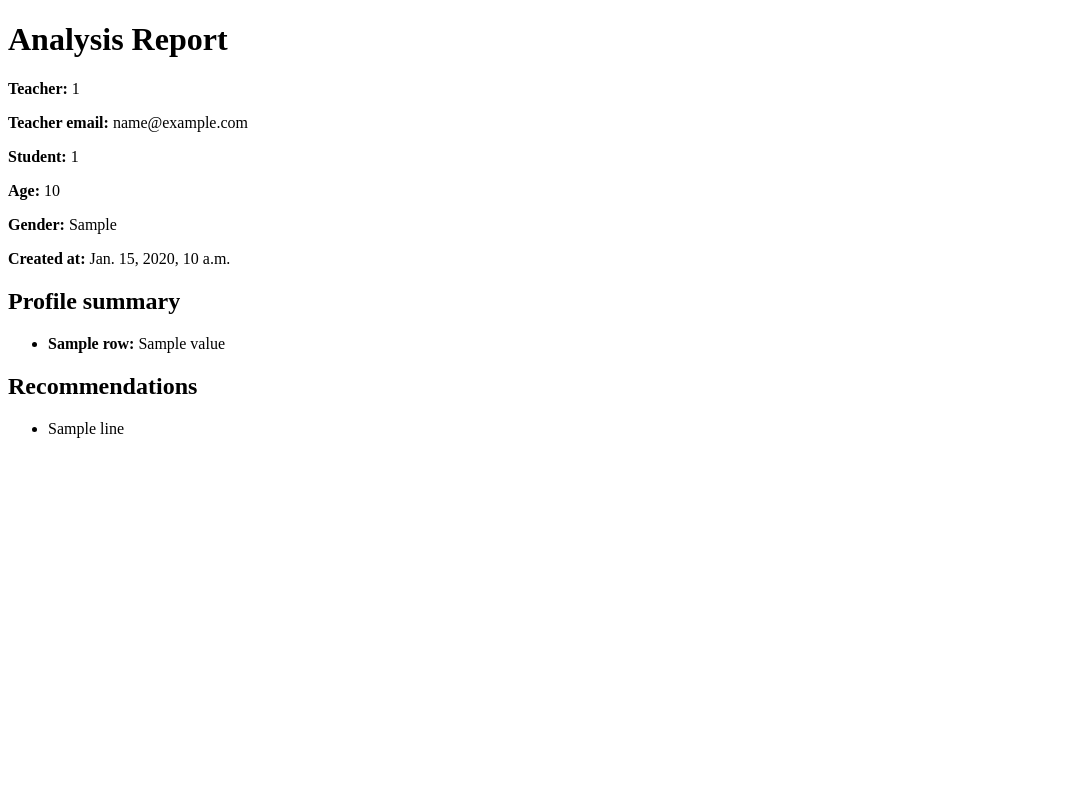
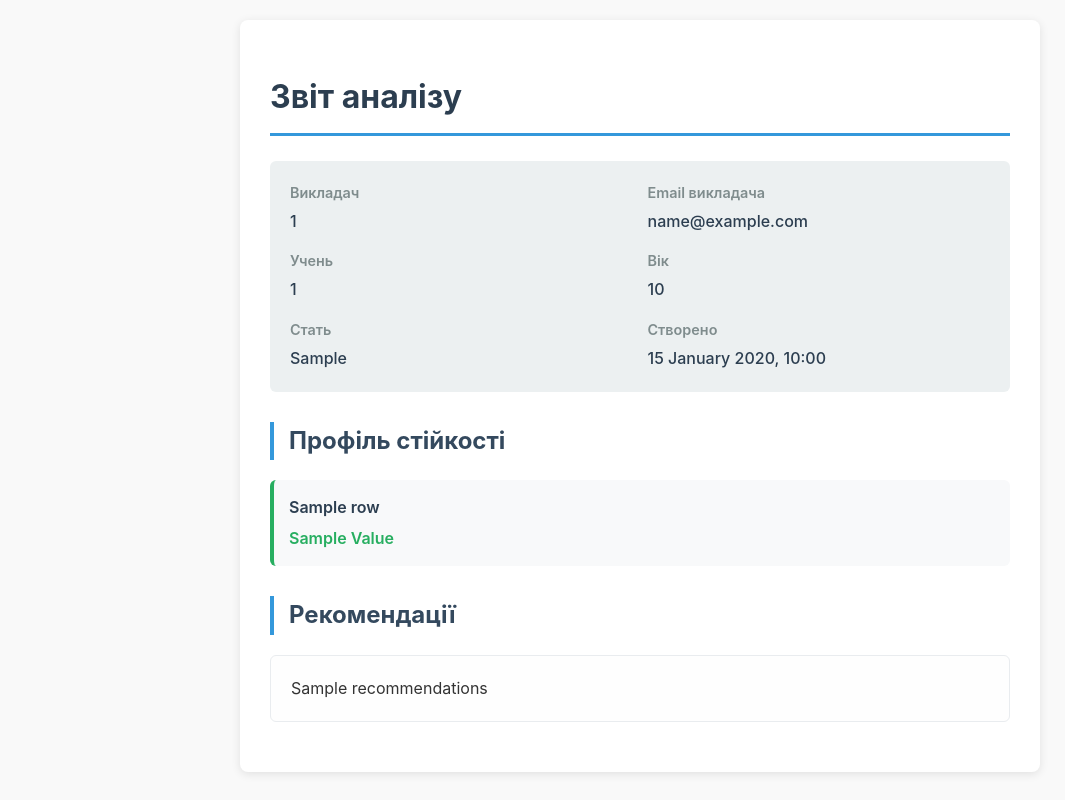
Before and after one commit to resilience-mriia-kma/gg-ml-resilience-mriia, a Django app: template resilience_app/templates/resilience_app/report_detail.html in a window 1280 px wide. Shown: the whole page, without its empty margins (0-1065 px from the left). Run offline with Django 5.2, Linux system fonts and the light colour scheme; the template is opened without the code that fills it: most values are stand-ins (such as "Sample title", 1, 10 or a date in 2020); data that the repository does not hold is empty; parts of the project's set-up code (start-up, migrations or seed data) failed here and were passed over.

Commit message:
forms: improve report presentation

```diff
--- a/resilience_app/constants.py
+++ b/resilience_app/constants.py
@@ -1,4 +1,10 @@
 from collections import OrderedDict
+
+RESILIENCE_LEVEL_UKRAINIAN = {
+    "low": "низький",
+    "medium": "середній",
+    "high": "високий",
+}
 
 SCORE_CHOICES = [
     ("", "---------"),
--- a/resilience_app/recommendation_service.py
+++ b/resilience_app/recommendation_service.py
@@ -23,7 +23,7 @@ class RecommendationService(IRecommendationService):
     def _build_query(self, scores: dict) -> str:
         lines = [f"{FACTORS[key]['label']}: {values}" for key, values in scores.items()]
         return (
-            "A student has the following resilience factor scores:\n"
+            "Учень має наступні показники факторів стійкості:\n"
             + "\n".join(lines)
-            + "\n\nWhat recommendations can you provide to support this student's resilience?"
+            + "\n\nЯкі рекомендації ви можете надати для підтримки стійкості цього учня?"
         )
--- a/resilience_app/templates/resilience_app/report_detail.html
+++ b/resilience_app/templates/resilience_app/report_detail.html
@@ -1,35 +1,200 @@
 <!DOCTYPE html>
-<html lang="en">
+<html lang="uk">
 <head>
     <meta charset="utf-8" />
+    <meta name="viewport" content="width=device-width, initial-scale=1.0">
     <title>Analysis Report</title>
+    <style>
+        body {
+            font-family: -apple-system, BlinkMacSystemFont, 'Segoe UI', Roboto, Oxygen, Ubuntu, Cantarell, sans-serif;
+            line-height: 1.6;
+            color: #333;
+            max-width: 800px;
+            margin: 0 auto;
+            padding: 20px;
+            background-color: #f9f9f9;
+        }
+
+        .report-container {
+            background: white;
+            border-radius: 8px;
+            box-shadow: 0 2px 10px rgba(0, 0, 0, 0.1);
+            padding: 30px;
+        }
+
+        h1 {
+            color: #2c3e50;
+            border-bottom: 3px solid #3498db;
+            padding-bottom: 10px;
+            margin-bottom: 25px;
+        }
+
+        h2 {
+            color: #34495e;
+            margin-top: 30px;
+            margin-bottom: 15px;
+            border-left: 4px solid #3498db;
+            padding-left: 15px;
+        }
+
+        .info-grid {
+            display: grid;
+            grid-template-columns: repeat(auto-fit, minmax(250px, 1fr));
+            gap: 15px;
+            margin-bottom: 25px;
+            padding: 20px;
+            background-color: #ecf0f1;
+            border-radius: 6px;
+        }
+
+        .info-item {
+            display: flex;
+            flex-direction: column;
+        }
+
+        .info-label {
+            font-weight: 600;
+            color: #7f8c8d;
+            font-size: 0.9em;
+            margin-bottom: 5px;
+        }
+
+        .info-value {
+            color: #2c3e50;
+            font-weight: 500;
+        }
+
+        .profile-summary {
+            display: grid;
+            grid-template-columns: repeat(auto-fit, minmax(200px, 1fr));
+            gap: 12px;
+            margin: 20px 0;
+        }
+
+        .profile-item {
+            background: #f8f9fa;
+            padding: 15px;
+            border-radius: 6px;
+            border-left: 4px solid #27ae60;
+        }
+
+        .profile-label {
+            font-weight: 600;
+            color: #2c3e50;
+            margin-bottom: 5px;
+        }
+
+        .profile-value {
+            color: #27ae60;
+            font-weight: 600;
+            text-transform: capitalize;
+        }
+
+        .recommendations {
+            background: #fefefe;
+            border: 1px solid #e9ecef;
+            border-radius: 6px;
+            padding: 20px;
+            margin: 20px 0;
+        }
+
+        .recommendations p {
+            margin-bottom: 15px;
+            text-align: justify;
+        }
+
+        .recommendations h3 {
+            color: #2980b9;
+            margin: 20px 0 10px 0;
+            font-size: 1.1em;
+        }
+
+        .recommendations ol {
+            padding-left: 20px;
+        }
+
+        .recommendations li {
+            margin-bottom: 10px;
+            line-height: 1.7;
+        }
+
+        .no-recommendations {
+            text-align: center;
+            color: #7f8c8d;
+            font-style: italic;
+            padding: 20px;
+        }
+
+        @media (max-width: 600px) {
+            .info-grid {
+                grid-template-columns: 1fr;
+            }
+
+            .profile-summary {
+                grid-template-columns: 1fr;
+            }
+
+            body {
+                padding: 10px;
+            }
+
+            .report-container {
+                padding: 20px;
+            }
+        }
+    </style>
 </head>
 <body>
-    <h1>Analysis Report</h1>
+    <div class="report-container">
+        <h1>Звіт аналізу</h1>
 
-    <p><strong>Teacher:</strong> {{ analysis_request.teacher_id }}</p>
-    <p><strong>Teacher email:</strong> {{ analysis_request.teacher_email }}</p>
-    <p><strong>Student:</strong> {{ analysis_request.student_id }}</p>
-    <p><strong>Age:</strong> {{ analysis_request.student_age }}</p>
-    <p><strong>Gender:</strong> {{ analysis_request.student_gender }}</p>
-    <p><strong>Created at:</strong> {{ analysis_request.created_at }}</p>
+        <div class="info-grid">
+            <div class="info-item">
+                <div class="info-label">Викладач</div>
+                <div class="info-value">{{ analysis_request.teacher_id }}</div>
+            </div>
+            <div class="info-item">
+                <div class="info-label">Email викладача</div>
+                <div class="info-value">{{ analysis_request.teacher_email }}</div>
+            </div>
+            <div class="info-item">
+                <div class="info-label">Учень</div>
+                <div class="info-value">{{ analysis_request.student_id }}</div>
+            </div>
+            <div class="info-item">
+                <div class="info-label">Вік</div>
+                <div class="info-value">{{ analysis_request.student_age }}</div>
+            </div>
+            <div class="info-item">
+                <div class="info-label">Стать</div>
+                <div class="info-value">{{ analysis_request.student_gender }}</div>
+            </div>
+            <div class="info-item">
+                <div class="info-label">Створено</div>
+                <div class="info-value">{{ analysis_request.created_at|date:"j F Y, H:i" }}</div>
+            </div>
+        </div>
 
-    <h2>Profile summary</h2>
-    <ul>
-        {% for row in profile_rows %}
-            <li><strong>{{ row.label }}:</strong> {{ row.value }}</li>
-        {% endfor %}
-    </ul>
+        <h2>Профіль стійкості</h2>
+        <div class="profile-summary">
+            {% for row in profile_rows %}
+                <div class="profile-item">
+                    <div class="profile-label">{{ row.label }}</div>
+                    <div class="profile-value">{{ row.value }}</div>
+                </div>
+            {% endfor %}
+        </div>
 
-    <h2>Recommendations</h2>
-    {% if recommendation_lines %}
-        <ul>
-            {% for line in recommendation_lines %}
-                <li>{{ line }}</li>
-            {% endfor %}
-        </ul>
-    {% else %}
-        <p>No recommendations available yet.</p>
-    {% endif %}
+        <h2>Рекомендації</h2>
+        {% if analysis_request.recommendations %}
+            <div class="recommendations">
+                {{ analysis_request.recommendations|linebreaksbr }}
+            </div>
+        {% else %}
+            <div class="no-recommendations">
+                Рекомендації поки що недоступні.
+            </div>
+        {% endif %}
+    </div>
 </body>
 </html>
```
Also changed, not shown: rag_pipeline/llm/prompt_builder.py (+4 -3 lines), resilience_app/models.py (+16 -14 lines), resilience_app/views.py (+9 -2 lines).
